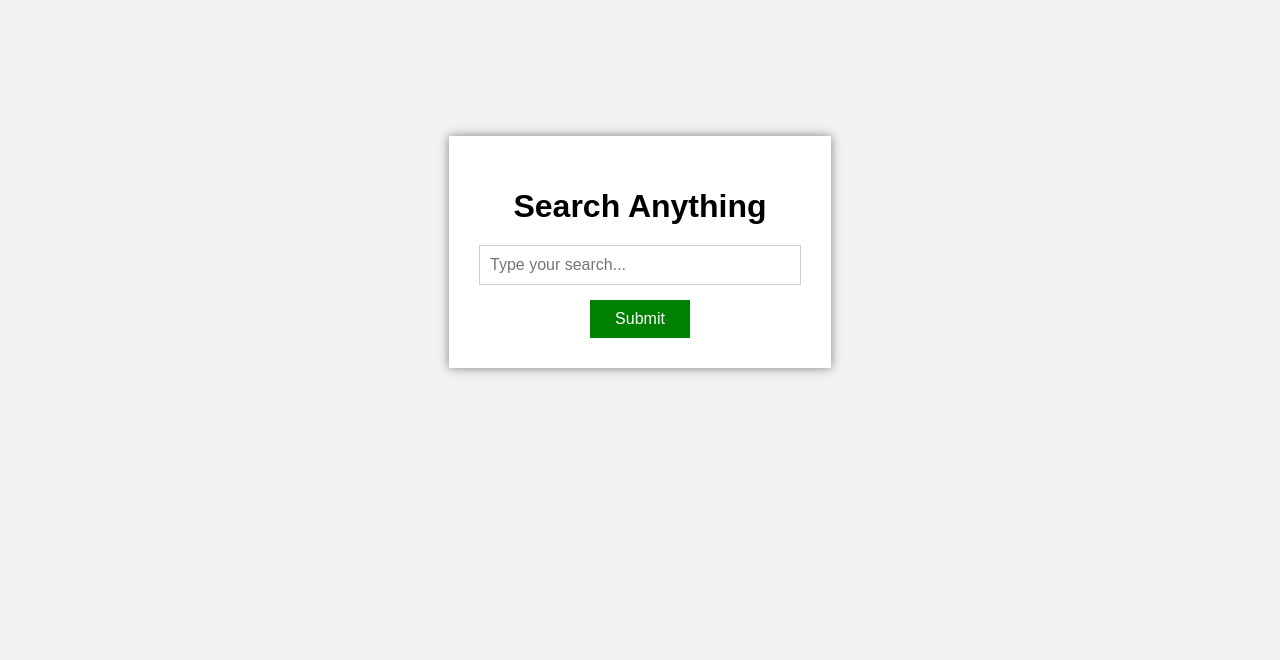
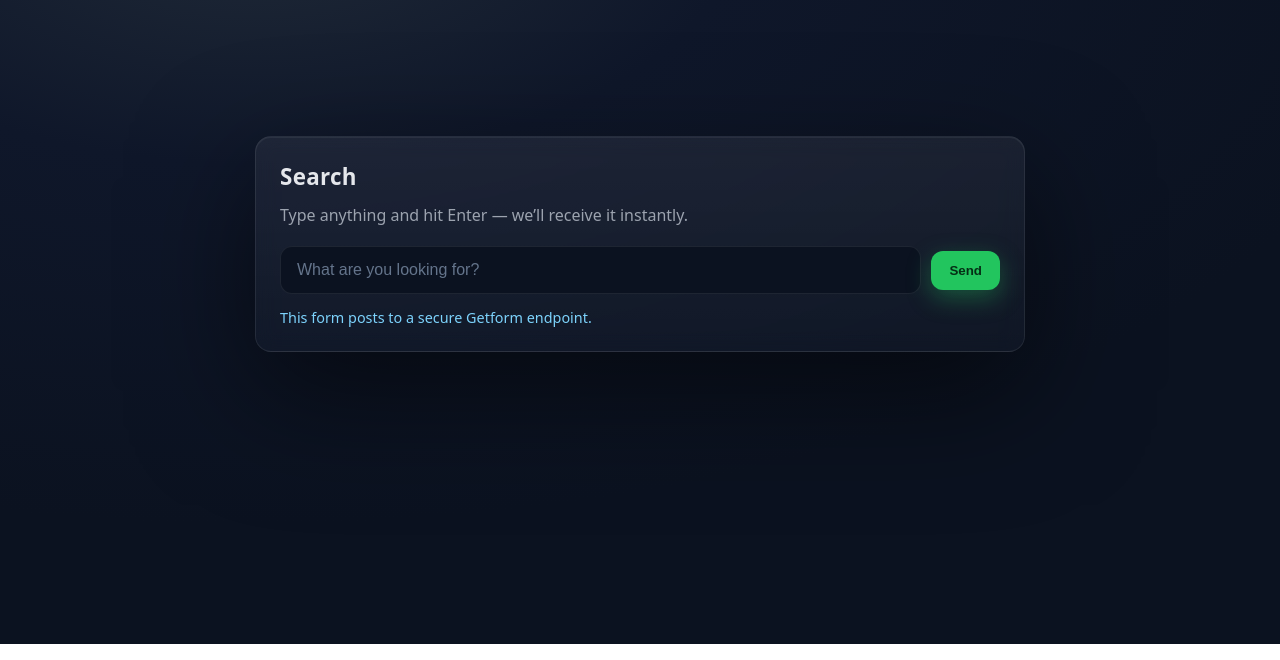
Before and after one commit to pri-kannan/search.., a plain HTML site: page index.html in a window 1280 px wide. Shown: the part 156-816 px from the top of the page. Drawn offline with Linux system fonts and the light colour scheme.

Commit message:
Update index.html

```diff
--- a/index.html
+++ b/index.html
@@ -1,68 +1,95 @@
 <!DOCTYPE html>
-<html>
+<html lang="en">
 <head>
-    <title>Search Anything</title>
+  <meta charset="utf-8" />
+  <meta name="viewport" content="width=device-width, initial-scale=1" />
+  <title>Search</title>
   <style>
+    :root {
+      --bg: #0f172a;
+      --panel: #111827;
+      --text: #e5e7eb;
+      --accent: #22c55e;
+      --muted: #9ca3af;
+    }
     body {
-            font-family: Arial, sans-serif;
-            background-color: #f2f2f2;
-            height: 100vh;
-            display: flex;
-            justify-content: center;
-            align-items: center;
+      margin: 0; min-height: 100vh;
+      display: grid; place-items: center;
+      background: radial-gradient(1200px 600px at 20% 10%, #1f2937 0%, var(--bg) 40%, #0b1220 100%);
+      color: var(--text); font-family: system-ui, -apple-system, Segoe UI, Roboto, sans-serif;
     }
-
-        .container {
-            text-align: center;
-            background: white;
-            padding: 30px;
-            box-shadow: 0 0 10px gray;
+    .card {
+      width: 92vw; max-width: 720px;
+      background: linear-gradient(180deg, rgba(255,255,255,0.06), rgba(255,255,255,0.02));
+      border: 1px solid rgba(255,255,255,0.08);
+      border-radius: 16px; padding: 24px;
+      box-shadow: 0 40px 120px rgba(0,0,0,0.55), inset 0 1px 0 rgba(255,255,255,0.06);
+      backdrop-filter: blur(10px);
     }
-
-        h1 {
-            margin-bottom: 20px;
+    h1 { margin: 0 0 12px; font-size: 1.4rem; letter-spacing: 0.3px; }
+    p { margin: 0 0 20px; color: var(--muted); }
+    form { display: flex; gap: 10px; align-items: center; }
+    .input {
+      flex: 1; min-width: 0;
+      background: #0b1220; color: var(--text);
+      border: 1px solid rgba(255,255,255,0.08);
+      border-radius: 12px; padding: 14px 16px; font-size: 1rem;
+      outline: none;
     }
-
-        input[type="text"] {
-            width: 300px;
-            padding: 10px;
-            font-size: 16px;
-            border: 1px solid #ccc;
+    .input::placeholder { color: #64748b; }
+    .btn {
+      background: var(--accent); color: #052e15;
+      border: none; border-radius: 12px;
+      padding: 12px 18px; font-weight: 600; cursor: pointer;
+      box-shadow: 0 8px 24px rgba(34,197,94,0.35);
     }
-
-        button {
-            margin-top: 15px;
-            padding: 10px 25px;
-            font-size: 16px;
-            background-color: green;
-            color: white;
-            border: none;
-            cursor: pointer;
+    .helper { margin-top: 14px; font-size: 0.9rem; color: #7dd3fc; }
+    .success {
+      display: none; margin-top: 16px; padding: 12px 14px;
+      border: 1px solid rgba(34,197,94,0.35);
+      background: rgba(34,197,94,0.08); border-radius: 12px; color: #86efac;
     }
-
-        button:hover {
-            background-color: darkgreen;
-        }
+    .hidden-hp { position: absolute; left: -9999px; opacity: 0; }
   </style>
 </head>
 <body>
+  <main class="card">
+    <h1>Search</h1>
+    <p>Type anything and hit Enter — we’ll receive it instantly.</p>
 
-<div class="container">
-    <h1>Search Anything</h1>
+    <form action="https://getform.io/f/bllglddb" method="POST" accept-charset="utf-8">
+      <!-- The actual search box -->
+      <input
+        type="search"
+        name="search"
+        class="input"
+        placeholder="What are you looking for?"
+        required
+        autocomplete="off"
+      />
+      <button class="btn" type="submit">Send</button>
 
-    <!-- FormSubmit Third-party Form -->
-    <form action="https://formsubmit.co/bkkameshwaran@gmail.com" method="POST">
+      <!-- Optional metadata to help identify the source -->
+      <input type="hidden" name="page" value="github-pages-search" />
+      <input type="hidden" name="timestamp" id="ts" value="" />
 
-        <input type="text" name="Search Text" placeholder="Type your search..." required>
+      <!-- Honeypot field (basic spam mitigation) -->
+      <input type="text" name="_gotcha" class="hidden-hp" tabindex="-1" autocomplete="off" />
+    </form>
 
-        <!-- Hidden fields -->
-        <input type="hidden" name="_subject" value="New Search Received">
-        <input type="hidden" name="_captcha" value="false">
+    <div id="ok" class="success">Thank you — your search was sent.</div>
+    <div class="helper">This form posts to a secure Getform endpoint.</div>
+  </main>
 
-        <br>
-        <button type="submit">Submit</button>
-    </form>
-</div>
+  <script>
+    // Stamp the submission time
+    document.getElementById('ts').value = new Date().toISOString();
 
+    // Progressive enhancement: show a success message after redirect-less submissions
+    // If you set up a redirect at Getform, this block isn’t necessary.
+    if (window.location.search.includes('success=true')) {
+      document.getElementById('ok').style.display = 'block';
+    }
+  </script>
 </body>
 </html>
```
Lines whose indentation alone changed are shown as unchanged.
